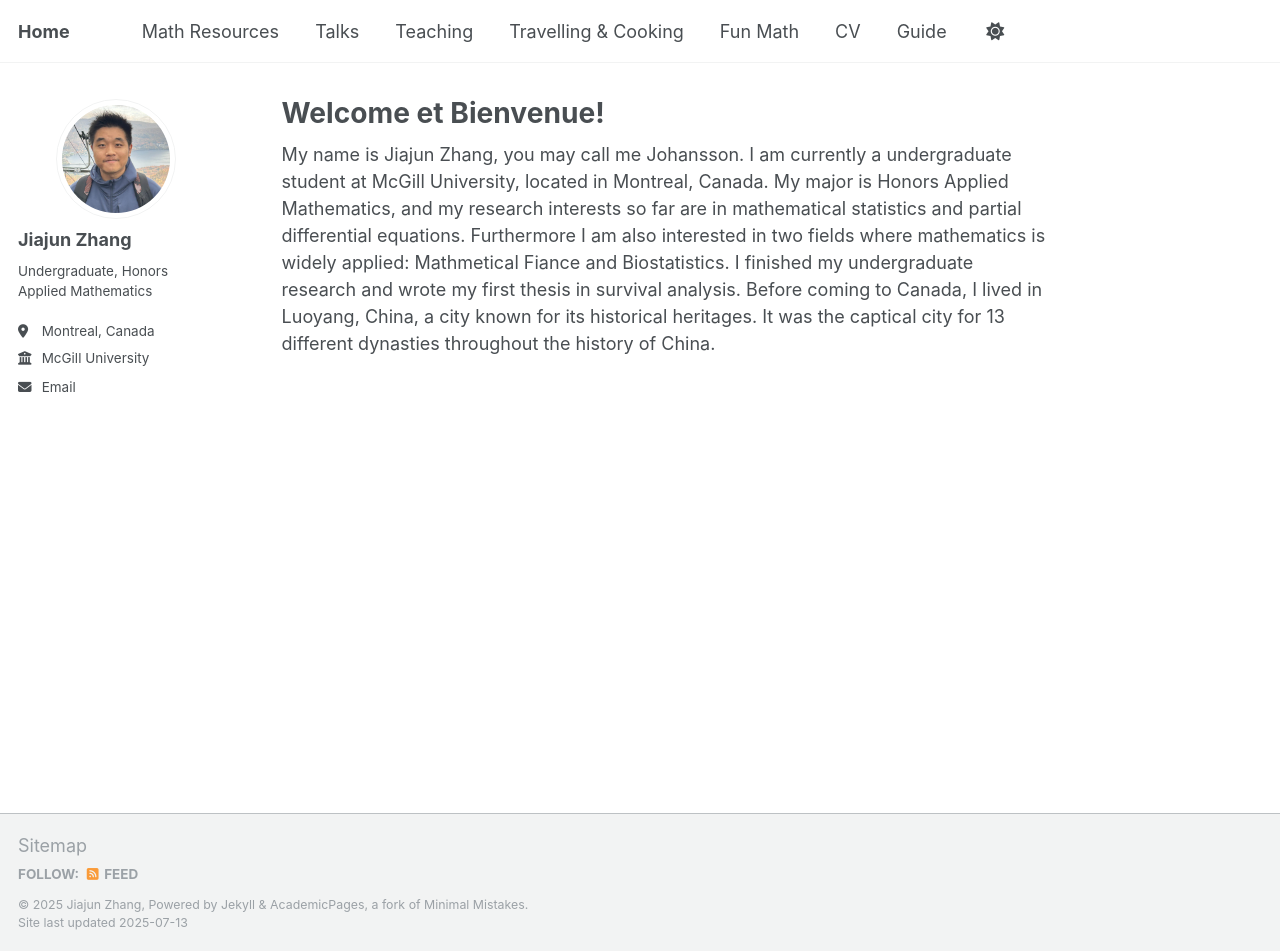
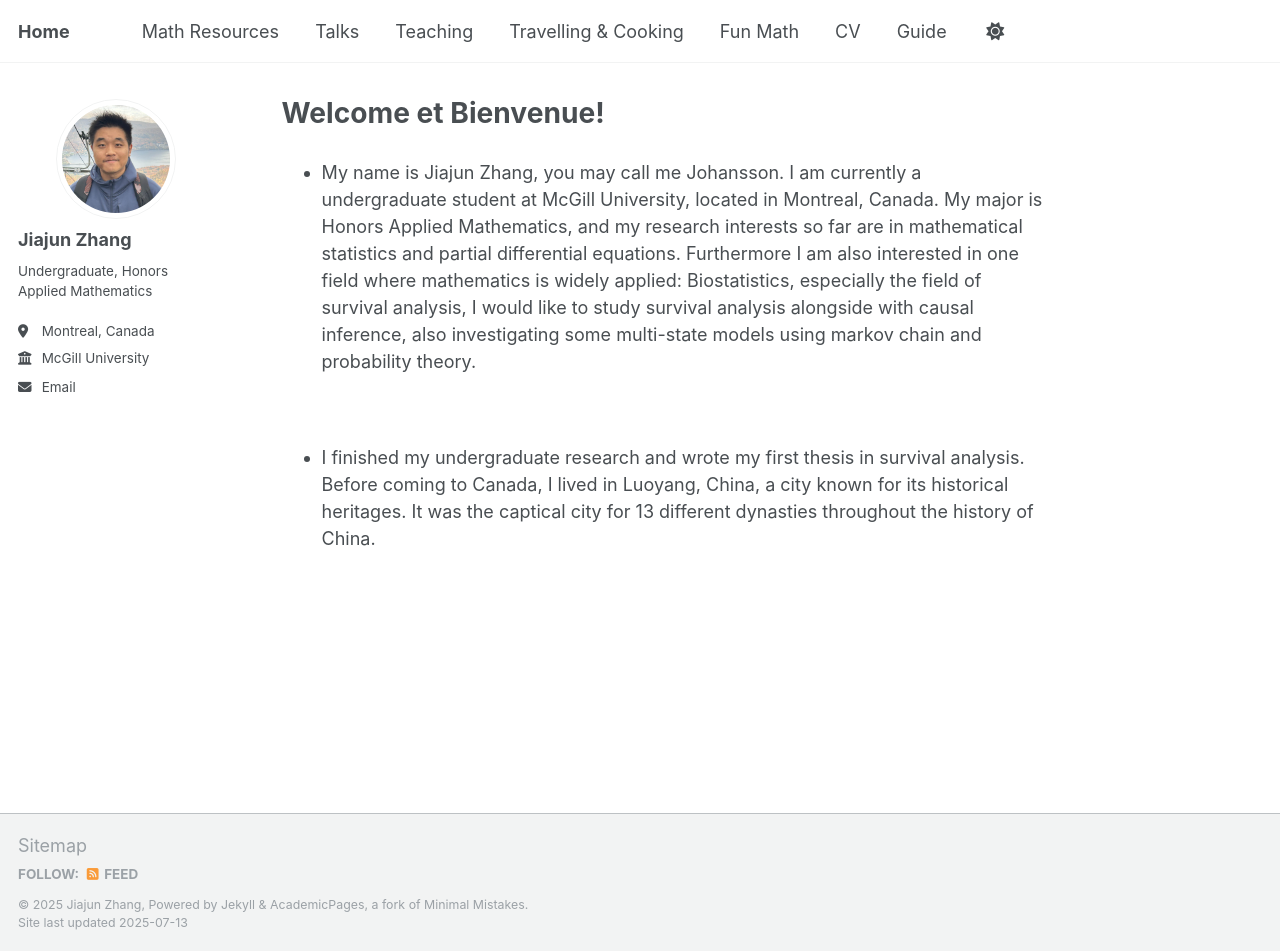
Before and after one commit to JohanssonRein/JohanssonRein.github.io, a Jekyll site: the page built from _pages/about.md, in a window 1280 px wide and 951 px high. Built offline with Jekyll 4.4.1, drawn with Linux system fonts in a browser that asks for light colours.

Commit message:
Update about.md

```diff
--- a/_pages/about.md
+++ b/_pages/about.md
@@ -7,4 +7,8 @@ redirect_from:
   - /about.html
 ---
 
-My name is Jiajun Zhang, you may call me Johansson. I am currently a undergraduate student at McGill University, located in Montreal, Canada. My major is Honors Applied Mathematics, and my research interests so far are in mathematical statistics and partial differential equations. Furthermore I am also interested in two fields where mathematics is widely applied: Mathmetical Fiance and Biostatistics. I finished my undergraduate research and wrote my first thesis in survival analysis. Before coming to Canada, I lived in Luoyang, China, a city known for its historical heritages. It was the captical city for 13 different dynasties throughout the history of China.
+* My name is Jiajun Zhang, you may call me Johansson. I am currently a undergraduate student at McGill University, located in Montreal, Canada. My major is Honors Applied Mathematics, and my research interests so far are in mathematical statistics and partial differential equations. Furthermore I am also interested in one field where mathematics is widely applied:  Biostatistics, especially the field of survival analysis, I would like to study survival analysis alongside with causal inference, also investigating some multi-state models using markov chain and probability theory.
+
+<br>
+
+* I finished my undergraduate research and wrote my first thesis in survival analysis. Before coming to Canada, I lived in Luoyang, China, a city known for its historical heritages. It was the captical city for 13 different dynasties throughout the history of China.
```
